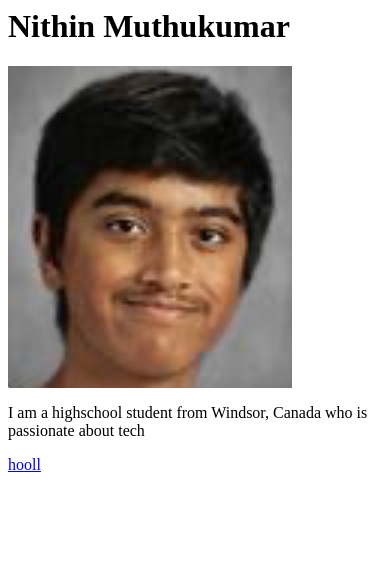
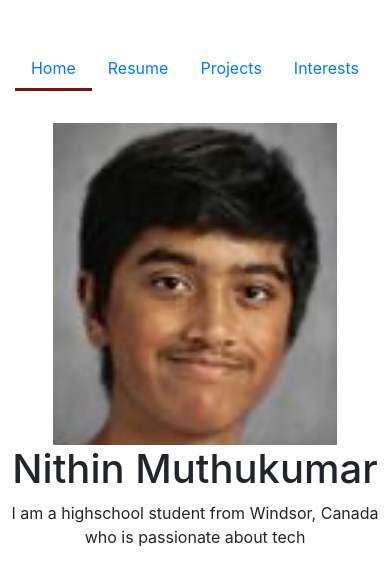
Before and after one commit to nithinmuthukumar/personalWebsite, a Django app: template about/templates/index.html in a window 390 px wide. Shown: the top 586 px of the page. Run offline with Django 3.2, Linux system fonts and the light colour scheme; the template is opened without the code that fills it, so the values that code supplies are empty; some libraries are stand-ins or nearby versions.

Commit message:
added bootstrap and responsive design

```diff
--- a/about/static/about/resume-style.css
+++ b/about/static/about/resume-style.css
@@ -46,3 +46,14 @@ h1 {
 
 
 }
+.nav{
+    padding-bottom: 2em;
+}
+#nithin-pic{
+    display: block;
+    margin-left: auto;
+    margin-right: auto;
+}
+#bio{
+    text-align: center;
+}
--- a/about/templates/index.html
+++ b/about/templates/index.html
@@ -1,15 +1,32 @@
 {% load static %}
-<link rel="stylesheet" type="text/css" href={% static "about/style.css" %} />
-<title>About</title>
+<head>
+    <link rel="stylesheet" type="text/css" href={% static "about/resume-style.css" %} />
+    <meta charset="UTF-8">
+    <link rel="stylesheet" type="text/css" href={% static "about/style.css" %} />
+    <link href="https://stackpath.bootstrapcdn.com/bootstrap/4.3.1/css/bootstrap.min.css" rel="stylesheet" integrity="sha384-ggOyR0iXCbMQv3Xipma34MD+dH/1fQ784/j6cY/iJTQUOhcWr7x9JvoRxT2MZw1T" crossorigin="anonymous">
+    <link rel="stylesheet" href="https://stackpath.bootstrapcdn.com/bootstrap/4.3.1/css/bootstrap.min.css" integrity="sha384-ggOyR0iXCbMQv3Xipma34MD+dH/1fQ784/j6cY/iJTQUOhcWr7x9JvoRxT2MZw1T" crossorigin="anonymous">
+    <meta name="viewport" content="width=device-width, initial-scale=1">
+    <title>About</title>
+</head>
+
+<body>
+<ul class="nav justify-content-center r">
+  <li class="nav-item current">
+    <a class="nav-link" href={% url 'about:about' %}>Home</a>
+  </li>
+  <li class="nav-item">
+    <a class="nav-link" href={% url 'about:resume' %}>Resume</a>
+  </li>
+  <li class="nav-item">
+    <a class="nav-link" href="#">Projects</a>
+  </li>
+  <li class="nav-item">
+    <a class="nav-link" href="#">Interests</a>
+  </li>
+</ul>
+<img id="nithin-pic" src={% static "about/images/nithin.png" %}>
 <h1>Nithin Muthukumar</h1>
-<img class=center src={% static "about/images/nithin.png" %}>
-<body>
 <div class=description>
-    <p>I am a highschool student from Windsor, Canada who is passionate about tech</p>
+    <p id="bio">I am a highschool student from Windsor, Canada who is passionate about tech</p>
 </div>
-<a href={% url 'about:resume' %}>hooll</a>
-
-
-
-
 </body>
--- a/about/templates/resume.html
+++ b/about/templates/resume.html
@@ -17,7 +17,7 @@ transitions in css
 <body>
 <ul class="nav justify-content-center r">
   <li class="nav-item">
-    <a class="nav-link" href="about">Home</a>
+    <a class="nav-link" href={% url 'about:about' %}>Home</a>
   </li>
   <li class="nav-item current">
     <a class="nav-link" href={% url 'about:resume' %}>Resume</a>
```
